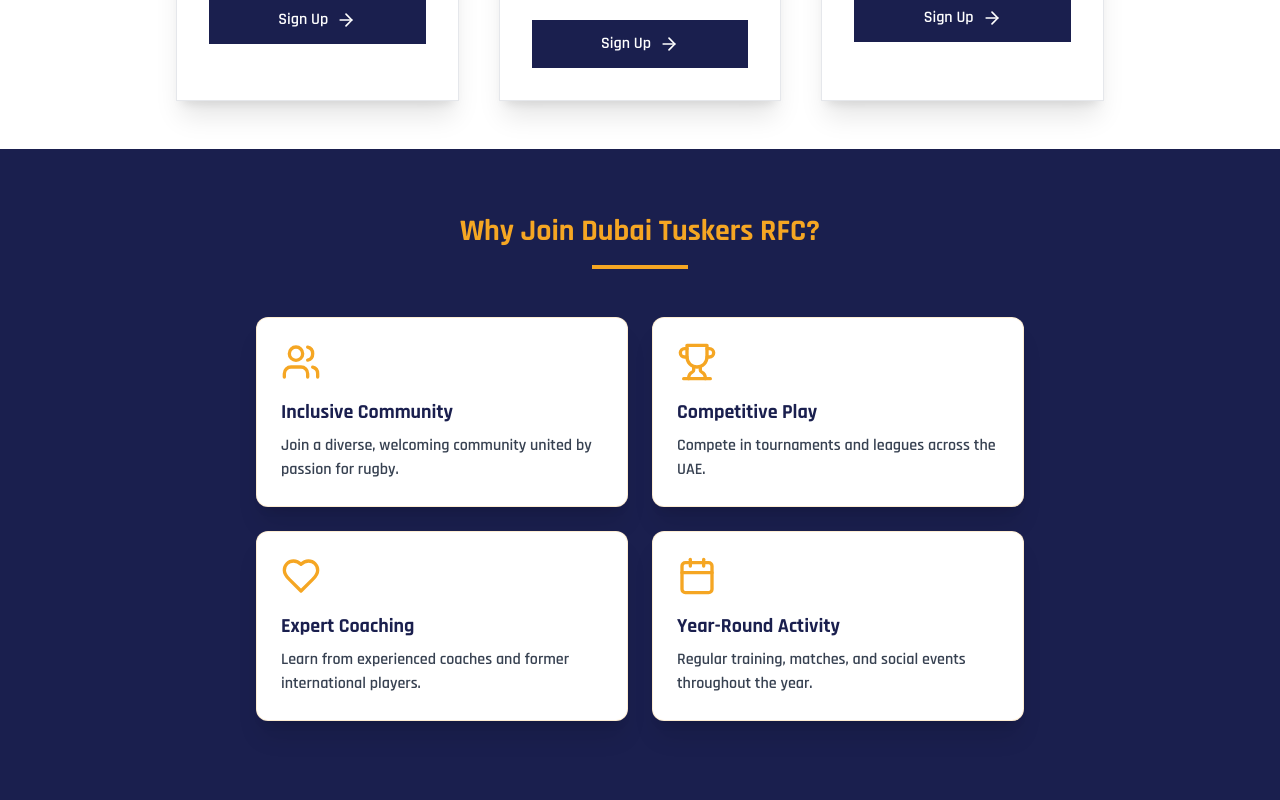
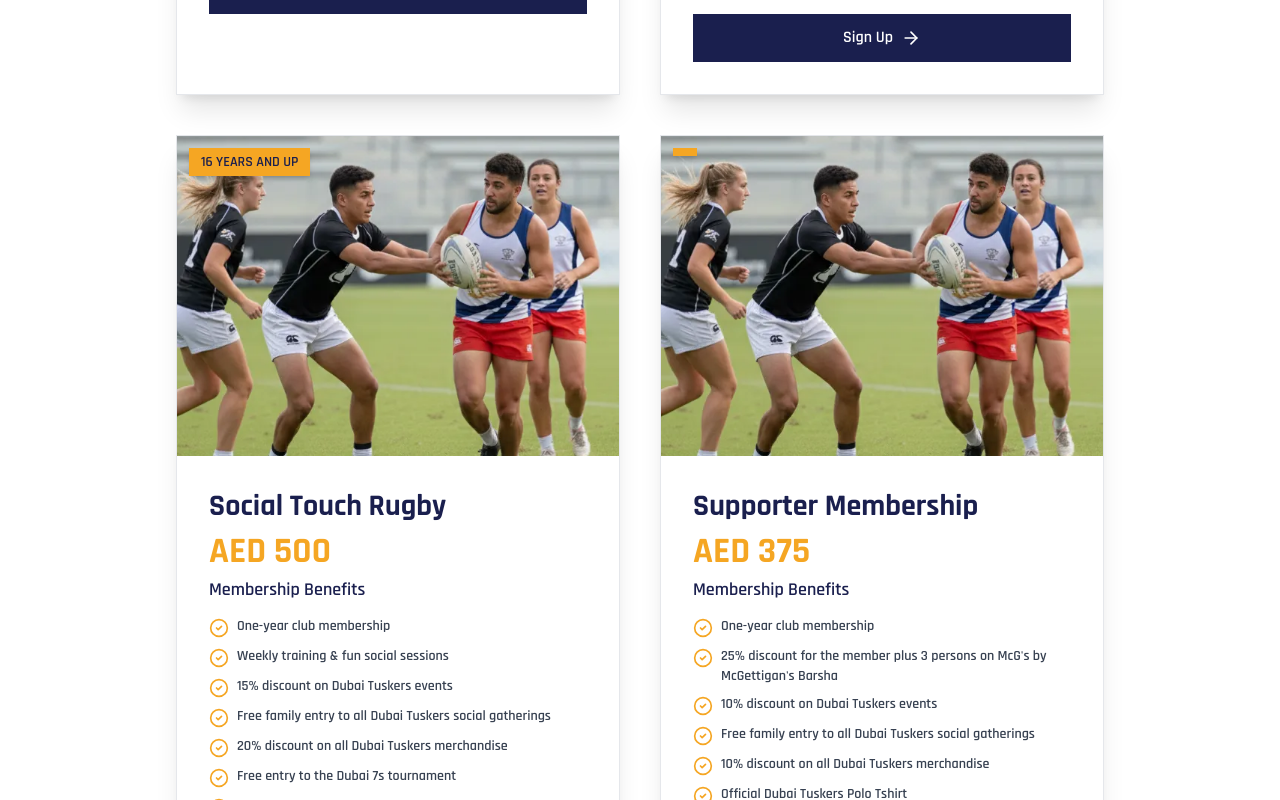
Before and after one commit to kythonlk/tuskersrfc, a React (Vite) app: page /membership in a window 1280 px wide. Shown: the part 1280-2080 px from the top of the page. Built offline with nearby package versions, Linux system fonts and the light colour scheme; no server answers; the database is empty.

Commit message:
Update new

```diff
--- a/src/pages/Membership.tsx
+++ b/src/pages/Membership.tsx
@@ -38,6 +38,7 @@
         "15% discount on Dubai Tuskers events",
         "Free family entry to all Dubai Tuskers social gatherings",
         "All playing kit, organized coaching, insurance included",
+        "25% discount for the member plus 3 persons on McG's by McGettigan's Barsha",
       ],
       whatWePlay: "UAE Divisions & Emirates Dubai 7s",
     },
@@ -55,8 +56,24 @@
         "20% discount on all Dubai Tuskers merchandise",
         "Free entry to the Dubai 7s tournament",
         "Official Dubai Tuskers singlet",
+        "25% discount for the member plus 3 persons on McG's by McGettigan's Barsha",
       ],
       whatWePlay: "UAE Touch Rugby Tournaments",
+    },
+    {
+      label: "Supporter Membership",
+      age: "",
+      price: "AED 375",
+      image: b,
+      type: "supporter",
+      perks: [
+        "One-year club membership",
+        "25% discount for the member plus 3 persons on McG's by McGettigan's Barsha",
+        "10% discount on Dubai Tuskers events",
+        "Free family entry to all Dubai Tuskers social gatherings",
+        "10% discount on all Dubai Tuskers merchandise",
+        "Official Dubai Tuskers Polo Tshirt",
+      ],
     },
   ];
 
@@ -81,14 +98,14 @@
 
       <section className="py-12 bg-white">
         <div className="px-4 md:mx-20 lg:mx-40">
-          <div className="grid grid-cols-1 md:grid-cols-3 gap-8 md:gap-10 ms:mx-20">
+          <div className="grid grid-cols-1 md:grid-cols-2 gap-8 md:gap-10 ms:mx-20">
             {memberships.map((m, index) => (
               <Link
                 key={index}
                 to={`/membership-reg?type=${m.type}`}
                 className="border border-gray-200 shadow-xl hover:shadow-2xl transition-all duration-300 bg-white hover:-translate-y-2"
               >
-                <div className="relative h-48 sm:h-56 md:h-60 overflow-hidden">
+                <div className="relative h-48 sm:h-56 md:h-80 overflow-hidden">
                   <img
                     src={m.image}
                     alt={m.label}
@@ -122,9 +139,11 @@
                   </ul>
 
                   <div className="border-t pt-4">
-                    <p className="text-xs sm:text-sm text-gray-500 mb-1 font-semibold">
-                      What we play
-                    </p>
+                    {m.whatWePlay && (
+                      <p className="text-xs sm:text-sm text-gray-500 mb-1 font-semibold">
+                        What we play
+                      </p>
+                    )}
                     <p className="text-[#1a1f4e] font-bold text-sm sm:text-base">
                       {m.whatWePlay}
                     </p>
--- a/src/pages/MembershipReg.tsx
+++ b/src/pages/MembershipReg.tsx
@@ -139,6 +139,7 @@
     if (membershipType === 'men') return 'Player Registration - Men’s Rugby';
     if (membershipType === 'touch') return 'Touch Rugby Registration';
     if (membershipType === 'women') return 'Player Registration - Women’s Rugby';
+    if (membershipType === 'supporter') return 'Supporter Membership Registration';
     return 'Membership Registration';
   };
 
@@ -154,6 +155,7 @@
           {membershipType === 'men' && 'Player Registration - Men’s Rugby'}
           {membershipType === 'touch' && 'Touch Rugby Registration'}
           {membershipType === 'women' && 'Player Registration - Womens’s Rugby'}
+          {membershipType === 'supporter' && 'Supporter Membership Registration'}
         </h1>
         <div className="w-24 h-1 bg-[#f5a623] mx-auto mb-8"></div>
 
@@ -277,6 +279,7 @@
                   className="w-full px-3 py-2 border rounded-lg focus:ring-2 focus:ring-[#f5a623]"
                 />
               </div>
+              {membershipType !== 'supporter' && (
                 <div>
                   <label className="block font-semibold text-gray-700 mb-1">Preferred Playing Position</label>
                   <input
@@ -287,8 +290,10 @@
                     className="w-full px-3 py-2 border rounded-lg focus:ring-2 focus:ring-[#f5a623]"
                   />
                 </div>
+              )}
             </div>
 
+            {membershipType !== 'supporter' && (
               <div className="grid grid-cols-1 md:grid-cols-2 gap-4">
                 <div>
                   <label className="block font-semibold text-gray-700 mb-1">Secondary Position</label>
@@ -311,8 +316,10 @@
                   />
                 </div>
               </div>
+            )}
 
             {/* Height and Weight */}
+            {membershipType !== 'supporter' && (
               <div className="grid grid-cols-1 md:grid-cols-2 gap-4">
                 <div>
                   <label className="block font-semibold text-gray-700 mb-1">Height (cm)</label>
@@ -335,6 +342,7 @@
                   />
                 </div>
               </div>
+            )}
 
             {/* Emirates ID */}
             <div className="grid grid-cols-1 md:grid-cols-2 gap-4">
@@ -350,21 +358,24 @@
                   placeholder="_ _ _ - _ _ _ _ - _ _ _ _ _ _ _ - _0"
                 />
               </div>
+              {membershipType !== 'supporter' && (
                 <div>
                   <label className="block font-semibold text-gray-700 mb-1">Upload Emirates ID Copy Photo *</label>
                   <input
                     type="file"
                     name="emirates_id_file"
                     onChange={handleChange}
-                  required
+                    required={membershipType !== 'supporter'}
                     accept="image/*"
                     className="w-full"
                   />
                 </div>
+              )}
             </div>
 
             {/* Passport */}
             <div className="grid grid-cols-1 md:grid-cols-2 gap-4">
+              {membershipType !== 'supporter' && (
                 <div>
                   <label className="block font-semibold text-gray-700 mb-1">Passport Number *</label>
                   <input
@@ -372,10 +383,11 @@
                     name="passport_number"
                     value={formData.passport_number}
                     onChange={handleChange}
-                  required
+                    required={membershipType !== 'supporter'}
                     className="w-full px-3 py-2 border rounded-lg focus:ring-2 focus:ring-[#f5a623]"
                   />
                 </div>
+              )}
               <div>
                 <label className="block font-semibold text-gray-700 mb-1">Nationality *</label>
                 <input
@@ -388,6 +400,7 @@
                 />
               </div>
             </div>
+            {membershipType !== 'supporter' && (
               <div>
                 <label className="block font-semibold text-gray-700 mb-1">Upload Passport Size Photo *</label>
                 <input
@@ -395,10 +408,11 @@
                   name="passport_photo"
                   onChange={handleChange}
                   accept="image/*"
-                required
+                  required={membershipType !== 'supporter'}
                   className="w-full"
                 />
               </div>
+            )}
 
             {/* Data protection */}
             <div className="mt-4">
@@ -406,7 +420,11 @@
                 Data Protection and Sharing *
               </label>
               <p className='pb-4'>
-                Dubai Tuskers RFC strictly adheres to the Personal Data Protection Law of the United Arab Emirates. However, certain personal data must be shared with third parties, such as insurers who manage our secondary player accident policy. The data shared includes: Name, Date of Birth, Gender, and Nationality. All adult rugby players are required to be registered with the United Arab Emirates Rugby Federation (UAERF). To complete this registration, the following data must be shared: Name, Date of Birth, Gender, Nationality, Emirates ID Number, and Email Address. I consent for Dubai Tuskers Rugby Football Club to share only the necessary personal data required to register me with both the insurer and the United Arab Emirates Rugby Federation (UAERF).
+                {membershipType === 'supporter' ? (
+                  "Dubai Tuskers RFC strictly adheres to the Personal Data Protection Law of the United Arab Emirates. However, certain personal data must be shared with third parties, such as Sponsors. The data shared includes: Name, Date of Birth, Gender, and Nationality. I consent for Dubai Tuskers Rugby Football Club to share only the necessary personal data required to register me with Sponsors."
+                ) : (
+                  "Dubai Tuskers RFC strictly adheres to the Personal Data Protection Law of the United Arab Emirates. However, certain personal data must be shared with third parties, such as insurers who manage our secondary player accident policy. The data shared includes: Name, Date of Birth, Gender, and Nationality. All adult rugby players are required to be registered with the United Arab Emirates Rugby Federation (UAERF). To complete this registration, the following data must be shared: Name, Date of Birth, Gender, Nationality, Emirates ID Number, and Email Address. I consent for Dubai Tuskers Rugby Football Club to share only the necessary personal data required to register me with both the insurer and the United Arab Emirates Rugby Federation (UAERF)."
+                )}
               </p>
               <div className="flex flex-col gap-2">
                 <label>
```
Lines whose indentation alone changed are shown as unchanged.
